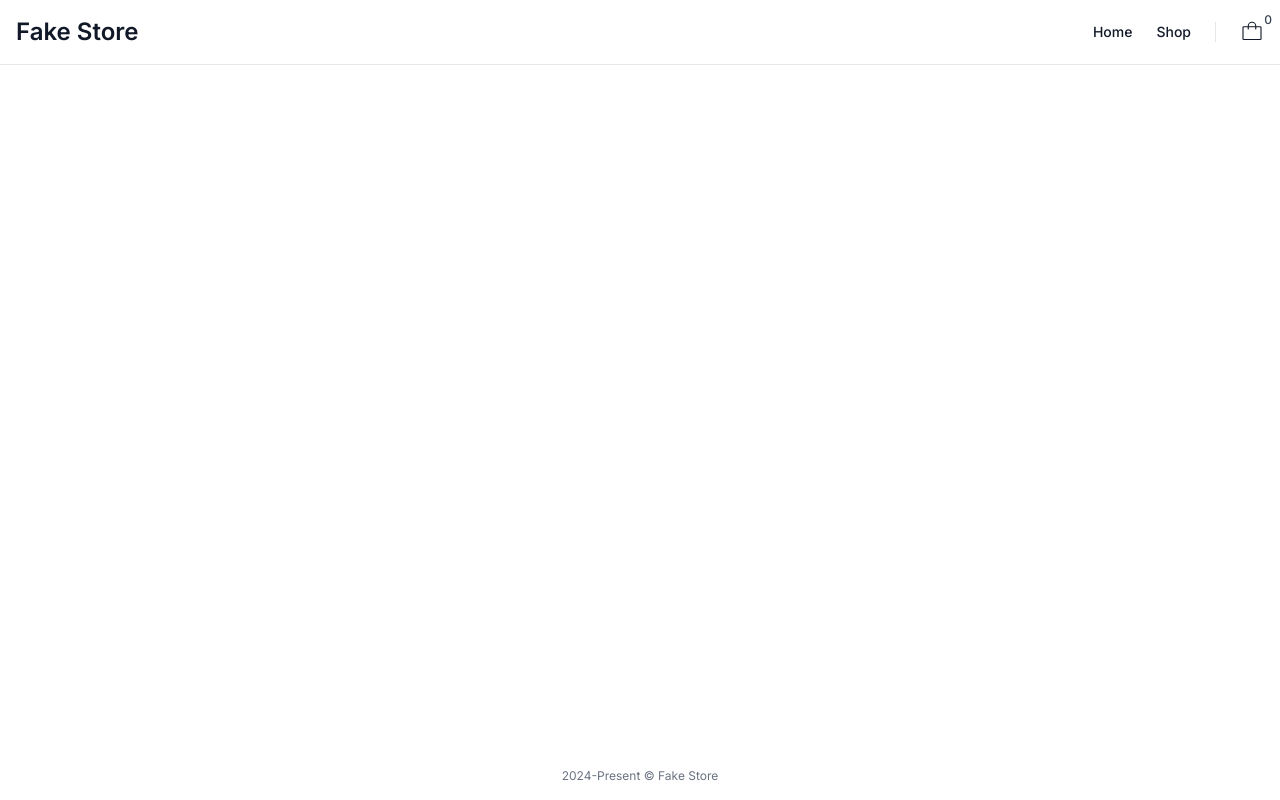
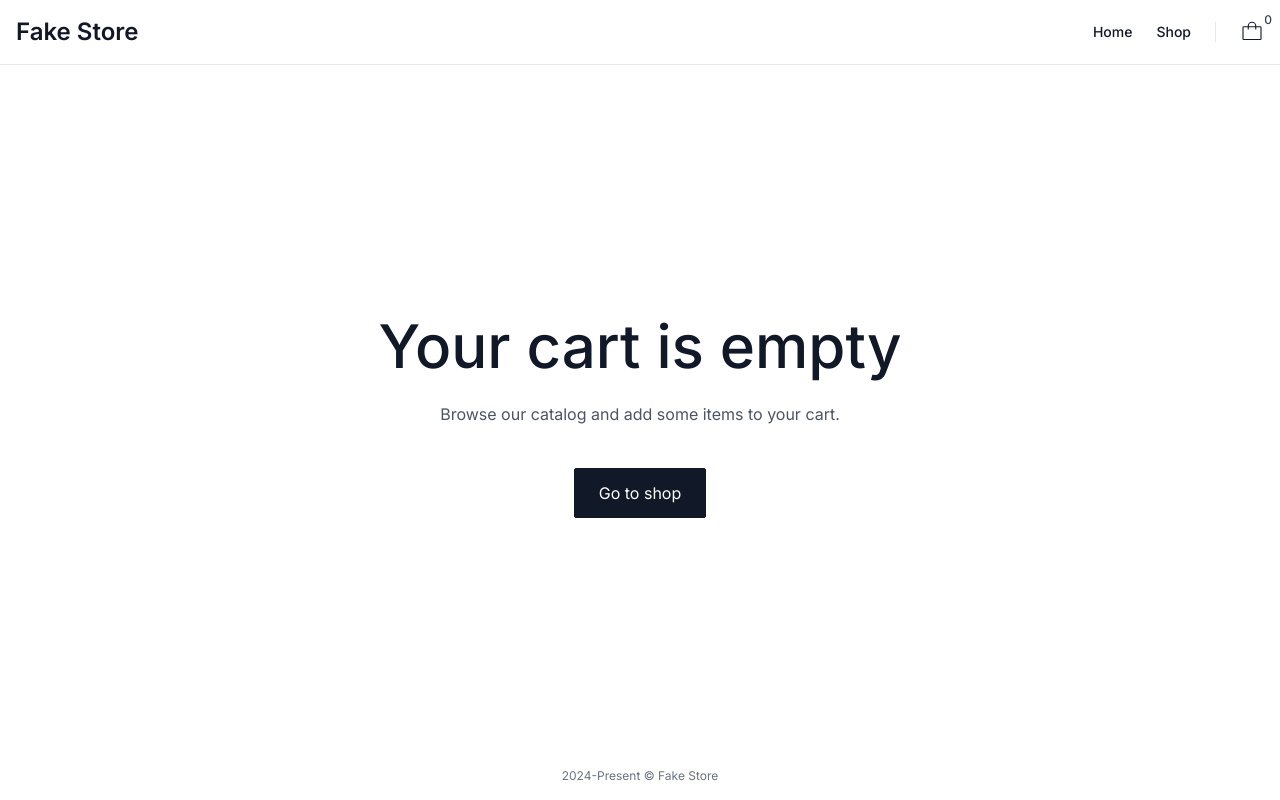
Before and after one commit to skripkaru/fake-store, a Nuxt app: page /cart in a window 1280 px wide. Built offline with nearby package versions, Linux system fonts and the light colour scheme.

Commit message:
feat: added cart and updated product card

```diff
--- a/components/app-header.vue
+++ b/components/app-header.vue
@@ -1,5 +1,8 @@
 <script setup lang="ts">
+import {useCartStore} from "~/store/cart";
 
+const cartStore = useCartStore()
+const {totalItems} = storeToRefs(cartStore)
 </script>
 
 <template>
@@ -25,7 +28,7 @@
           <ui-button-icon to="/cart" class="relative">
             <div class="i-ph:bag-light h-6 w-6 flex-shrink-0"></div>
             <span class="absolute -top-2 -right-2 text-xs font-medium text-gray-700">
-              0
+              {{totalItems}}
             </span>
           </ui-button-icon>
 <!--          </nuxt-link>-->
--- a/components/product-card.vue
+++ b/components/product-card.vue
@@ -1,13 +1,22 @@
 <script setup lang="ts">
 import type {Product} from "~/interfaces/product";
+import {useCartStore} from "~/store/cart";
 
 const props = defineProps<{ product: Product }>()
 
+const cartStore = useCartStore()
+const {addProductToCart, incrementQuantity, decrementQuantity, findProductById} = cartStore
+
 const productCategory = computed(() => props.product.category.charAt(0).toUpperCase() + props.product.category.slice(1))
+
+const productQuantity = computed(() => {
+  const item = findProductById(props.product.id);
+  return item ? item.quantity! : 0;
+});
 </script>
 
 <template>
-  <div class="group flex flex-col border border-gray-100 shadow-sm p-4 lg:p-8">
+  <div class="group flex flex-col border border-gray-100 shadow-sm p-4 lg:p-6">
     <nuxt-link :to="`/products/${product.id}`" class="mb-4">
       <img :src="product.image" :alt="product.title" class="aspect-square object-contain">
     </nuxt-link>
@@ -20,12 +29,21 @@ const productCategory = computed(() => props.product.category.charAt(0).toUpperC
         {{ product.rating.rate }}
       </div>
     </div>
-    <div class="flex items-center justify-between gap-1 mt-auto">
-      <div>Counter</div>
-      <ui-button-icon>
-        <div class="i-ph:shopping-cart-light h-6 w-6 flex-shrink-0"></div>
-      </ui-button-icon>
+    <div v-if="productQuantity" class="flex items-center justify-between gap-1">
+      <div class="w-full grid grid-cols-[auto_1fr_auto] items-center gap-1 border border-gray-200 rounded-sm p-2">
+        <ui-button-icon @click="decrementQuantity(product.id)">
+          <div class="i-ph:minus-light h-4 w-4 flex-shrink-0"></div>
+        </ui-button-icon>
+        <span class="text-sm text-center">{{productQuantity}}</span>
+        <ui-button-icon @click="incrementQuantity(product.id)">
+          <div class="i-ph:plus-light h-4 w-4 flex-shrink-0"></div>
+        </ui-button-icon>
+      </div>
     </div>
+    <ui-button v-else @click="addProductToCart(product)" class="p-2 text-sm">
+      Add to cart
+      <div class="i-ph:shopping-cart-light h-5 w-5 flex-shrink-0 hidden lg:block"></div>
+    </ui-button>
   </div>
 </template>
 
--- a/components/products-list.vue
+++ b/components/products-list.vue
@@ -7,7 +7,7 @@ defineProps<{
 </script>
 
 <template>
-  <div v-if="products.length" class="grid grid-cols-2 lg:grid-cols-4 gap-4 lg:gap-8">
+  <div v-if="products.length" class="grid grid-cols-2 lg:grid-cols-4 gap-4 lg:gap-6">
     <product-card v-for="product in products" :key="product.id" :product="product"/>
   </div>
 </template>
--- /dev/null
+++ b/components/ui/empty.vue
@@ -0,0 +1,26 @@
+<script setup lang="ts">
+interface IProps {
+  title: string
+  description: string
+  link: string
+  label: string
+}
+
+defineProps<IProps>()
+</script>
+
+<template>
+  <div class="h-full grid place-items-center">
+    <div class="text-center">
+      <h1 class="mt-4 heading-1">{{ title }}</h1>
+      <p v-if="description" class="mt-6 text-base leading-7 text-gray-600">{{ description }}</p>
+      <div v-if="link" class="mt-10 flex items-center justify-center gap-x-6">
+        <ui-button :to="link">{{ label }}</ui-button>
+      </div>
+    </div>
+  </div>
+</template>
+
+<style scoped>
+
+</style>
--- a/interfaces/product.ts
+++ b/interfaces/product.ts
@@ -6,6 +6,7 @@ export interface Product {
   description: string
   image: string
   rating: ProductRating
+  quantity?: number
 }
 
 interface ProductRating {
--- a/nuxt.config.ts
+++ b/nuxt.config.ts
@@ -13,6 +13,7 @@ export default defineNuxtConfig({
   modules: [
     '@unocss/nuxt',
     '@pinia/nuxt',
+    '@pinia-plugin-persistedstate/nuxt',
   ],
 
   runtimeConfig: {
--- a/package.json
+++ b/package.json
@@ -16,6 +16,7 @@
     "vue": "latest"
   },
   "devDependencies": {
+    "@pinia-plugin-persistedstate/nuxt": "^1.2.1",
     "@unocss/nuxt": "^0.61.0",
     "@unocss/reset": "^0.61.0"
   }
--- /dev/null
+++ b/pages/cart/index.vue
@@ -0,0 +1,76 @@
+<script setup lang="ts">
+import {useCartStore} from '~/store/cart'
+
+const router = useRouter()
+
+const cartStore = useCartStore()
+const {cartItems, totalPrice} = storeToRefs(cartStore)
+const {removeProductFromCart, clearCart} = cartStore
+
+useHead({
+  title: 'Shopping cart'
+})
+</script>
+
+<template>
+  <div class="h-full py-6 lg:py-8">
+
+    <ui-empty
+      v-if="!cartItems.length"
+      title="Your cart is empty"
+      description="Browse our catalog and add some items to your cart."
+      link="/products"
+      label="Go to shop"
+    />
+
+    <div v-else class="container">
+      <div class="flex items justify-between gap-2 mb-4">
+        <button class="link" @click="router.back()">
+          <span class="i-ph:arrow-left-light h-4 w-4 flex-shrink-0"></span>
+          Back
+        </button>
+
+        <button class="link" @click="clearCart">
+          Clear cart
+          <span class="i-ph:trash-light h-4 w-4 flex-shrink-0"></span>
+        </button>
+      </div>
+
+      <h1 class="heading-1 mb-4">Shopping cart</h1>
+
+      <div class="grid grid-cols-1 gap-4">
+        <ul class="divide-y divide-gray-200">
+          <li
+            v-for="item in cartItems"
+            :key="item.id"
+            class="relative grid grid-cols-1 lg:grid-cols-[auto_1fr_160px] gap-4 py-4"
+          >
+            <nuxt-link :to="`/products/${item.id}`" class="h-24 w-24">
+              <img :src="item.image" :alt="item.title" class="h-full w-full aspect-square object-contain">
+            </nuxt-link>
+
+            <div>
+              <nuxt-link :to="`/products/${item.id}`" class="heading-3">{{ item.title }}</nuxt-link>
+              <p class="text-sm text-gray-500">{{ item.category }}</p>
+            </div>
+
+            <p class="heading-4 lg:mt-auto lg:ml-auto">{{ item.quantity }} x ${{ item.price }}</p>
+
+            <ui-button-icon @click="removeProductFromCart(item.id)" class="absolute right-0 top-4">
+              <div class="i-ph:trash-light h-5 w-5 flex-shrink-0"></div>
+            </ui-button-icon>
+          </li>
+        </ul>
+      </div>
+      <div class="border-t border-gray-200 py-6">
+        <div class="flex items-center justify-end">
+          <p class="heading-2">Total: ${{ Math.round(totalPrice) }}</p>
+        </div>
+      </div>
+    </div>
+  </div>
+</template>
+
+<style scoped>
+
+</style>
--- a/pages/index.vue
+++ b/pages/index.vue
@@ -8,7 +8,7 @@ useHead({
   <div class="container">
     <div class="grid grid-cols-1 lg:grid-cols-2 items-center gap-8 lg:gap-16 py-16">
       <div>
-        <h1 class="text-4xl font-semibold sm:text-6xl mb-4">
+        <h1 class="heading-1 mb-4">
           Summer styles are finally here
         </h1>
         <p class="mb-8 text-lg sm:text-xl text-gray-500">
--- a/pages/products/index.vue
+++ b/pages/products/index.vue
@@ -1,6 +1,5 @@
 <script setup lang="ts">
 import {useProductStore} from '~/store/product'
-import {onMounted} from 'vue'
 
 const productStore = useProductStore()
 const {
@@ -23,7 +22,6 @@ onMounted(() => {
   fetchProducts()
   fetchCategories()
 })
-
 
 const formattedCategories = computed(() => categories.value.map((category) => category.charAt(0).toUpperCase() + category.slice(1)))
 
--- /dev/null
+++ b/store/cart.ts
@@ -0,0 +1,63 @@
+import {defineStore} from 'pinia'
+import type {Product} from '~/interfaces/product'
+
+export const useCartStore = defineStore('cart', () => {
+  // State
+  const cartItems = ref<Product[]>([])
+
+  // Actions
+  const findProductById = (productId: number) => {
+    return cartItems.value.find(item => item.id === productId)
+  }
+
+  const addProductToCart = (product: Product) => {
+    const existingItem = findProductById(product.id)
+    if (existingItem) {
+      existingItem.quantity!++
+    } else {
+      cartItems.value.push({...product, quantity: 1})
+    }
+  }
+
+  const removeProductFromCart = (productId: number) => {
+    cartItems.value = cartItems.value.filter(item => item.id !== productId)
+  }
+
+  const clearCart = () => {
+    cartItems.value = []
+  }
+
+  const incrementQuantity = (productId: number) => {
+    const existingItem = findProductById(productId)
+    if (existingItem) {
+      existingItem.quantity!++
+    }
+  }
+
+  const decrementQuantity = (productId: number) => {
+    const existingItem = findProductById(productId)
+    if (existingItem && existingItem.quantity! > 1) {
+      existingItem.quantity!--
+    } else if (existingItem && existingItem.quantity! === 1) {
+      removeProductFromCart(productId)
+    }
+  }
+
+  // Getters
+  const totalItems = computed(() => cartItems.value.reduce((acc, item) => acc + item.quantity!, 0))
+  const totalPrice = computed(() => cartItems.value.reduce((acc, item) => acc + item.price * item.quantity!, 0))
+
+  return {
+    cartItems,
+    totalItems,
+    totalPrice,
+    findProductById,
+    addProductToCart,
+    removeProductFromCart,
+    clearCart,
+    incrementQuantity,
+    decrementQuantity,
+  }
+}, {
+  persist: true,
+})
--- a/uno.config.ts
+++ b/uno.config.ts
@@ -20,9 +20,9 @@ export default defineConfig({
     'heading-3': 'font-medium text-xl lg:text-2xl',
     'heading-4': 'font-medium text-lg lg:text-xl',
     'heading-5': 'font-medium text-sm lg:text-lg',
-    button: 'inline-flex items-center justify-center gap-1 py-3 px-6 sm:py-4 sm:px-8 bg-gray-900 text-white text-sm sm:text-base text-center rounded-sm hover:bg-gray-700 focus:outline-none focus:ring-2 focus:ring-gray-900 transition-colors',
+    button: 'inline-flex items-center justify-center gap-2 py-2 px-4 sm:py-3 sm:px-6 border border-gray-900 bg-gray-900 text-white text-sm sm:text-base text-center rounded-sm hover:bg-gray-700 hover:border-gray-700 focus:outline-none focus:ring-2 focus:ring-gray-900 transition-colors',
     'button-icon': 'flex items-center justify-center text-gray-900 hover:text-gray-500 transition-colors',
-    link: 'inline-flex items-center justify-center gap-1 font-medium text-gray-900 hover:text-gray-500 cursor-pointer transition-colors',
+    link: 'inline-flex items-center justify-center gap-2 font-medium text-gray-900 hover:text-gray-500 cursor-pointer transition-colors',
   },
   presets: [
     presetAttributify(),
```
Also changed, not shown: 1 other file (tests, documents, lock files or other folders).
